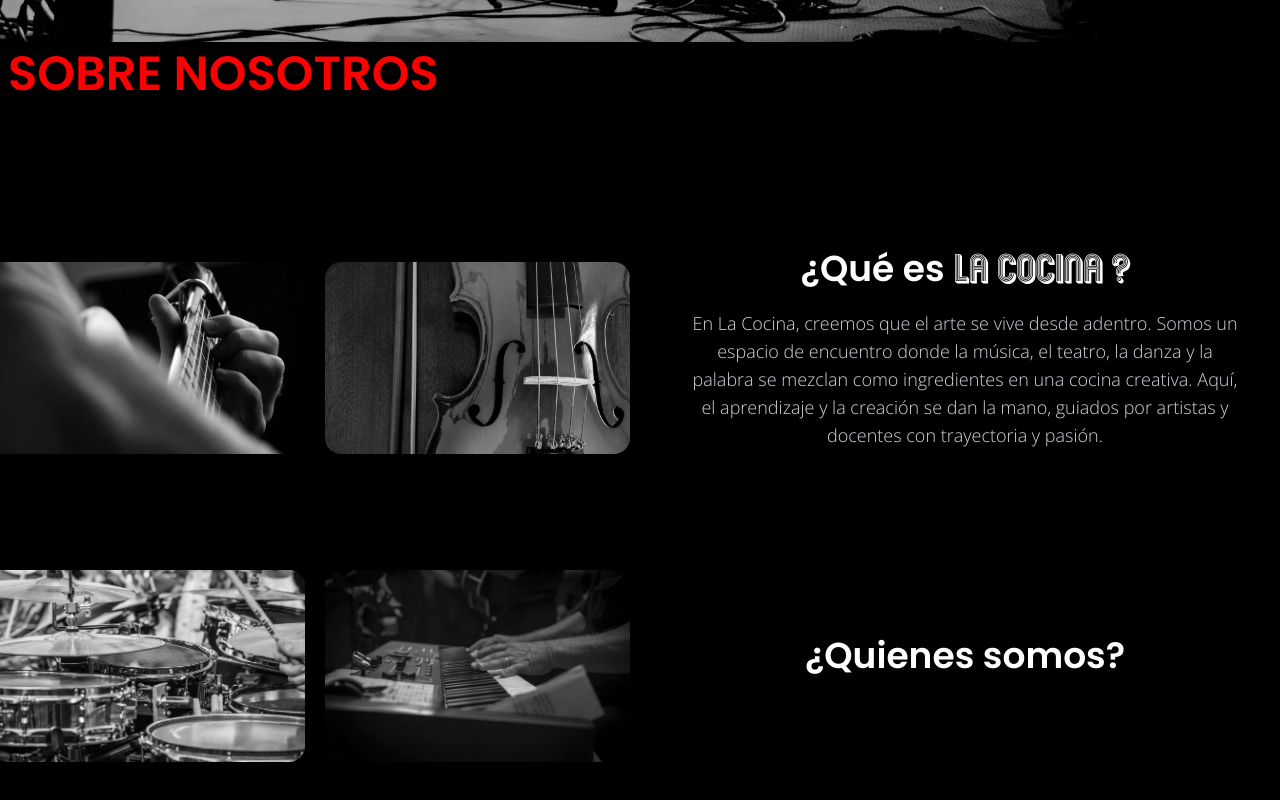
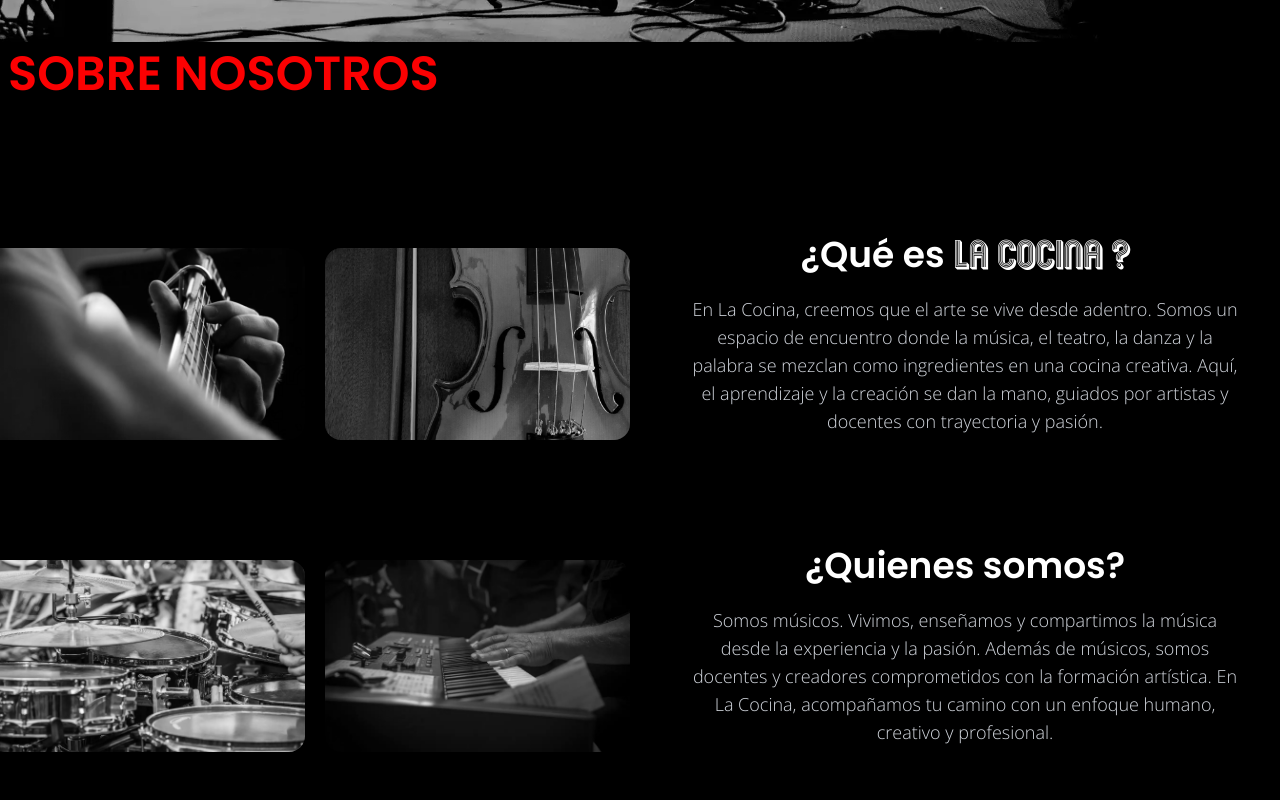
Before and after one commit to aqulesz/lacocina, a React (Vite) app: page / in a window 1280 px wide. Shown: the part 758-1558 px from the top of the page. Built offline with nearby package versions, Linux system fonts and the light colour scheme.

Commit message:
nada ahora si

```diff
--- a/src/components/AboutSection.tsx
+++ b/src/components/AboutSection.tsx
@@ -19,7 +19,11 @@ function AboutSection() {
                     <img src={Violinimg} alt="" className="hidden h-48 w-96 object-cover md:block rounded-2xl saturate-0 hover:saturate-100 hover:transition-all md:col-start-2 md:row-start-2 md:row-end-3 md:self-center"/>
                 <div className="md:row-start-3 md:col-start-3 md:place-self-center md:col-end-5 lg:px-10">
                     <h3 className="pl-8 text-white font-hero font-bold text-2xl text-center mb-5 sm:text-4xl sm:pl-20 md:col-start-2 md:pl-0">¿Quienes somos?</h3>
-                    <p className="pl-8 text-gray-300 text-lg font-default font-light text-center mb-5 sm:pl-20 md:col-start-2 md:pl-0"></p>
+                    <p className="pl-8 text-gray-300 text-lg font-default font-light text-center mb-5 sm:pl-20 md:col-start-2 md:pl-0"><span className="text-bold">Somos músicos. </span>
+                    Vivimos, enseñamos y compartimos la música desde la experiencia y la pasión.
+                    Además de músicos, somos docentes y creadores comprometidos con la formación artística.
+                    En La Cocina, acompañamos tu camino con un enfoque humano, creativo y profesional.
+</p>
                 </div>
         </div>
     )
```
